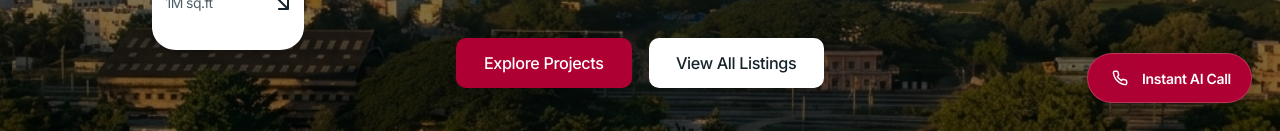
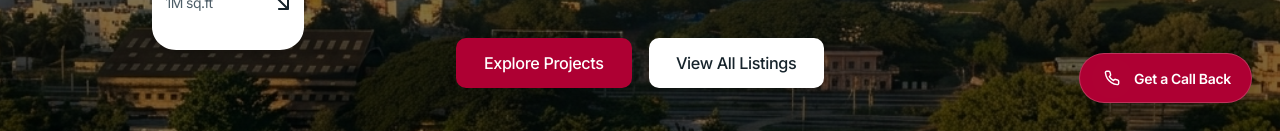
Before and after one commit to NganbaI/century-landing-page, a Next.js app: page / in a window 1280 px wide. Shown: the part 669-800 px from the top of the page. Built offline with nearby package versions, Linux system fonts and the light colour scheme.

Commit message:
CTA update

```diff
--- a/src/components/AICallbackWidget.tsx
+++ b/src/components/AICallbackWidget.tsx
@@ -98,7 +98,7 @@ export default function AICallbackWidget() {
             <path d="M22 16.92v3a2 2 0 0 1-2.18 2 19.79 19.79 0 0 1-8.63-3.07 19.5 19.5 0 0 1-6-6 19.79 19.79 0 0 1-3.07-8.67A2 2 0 0 1 4.11 2h3a2 2 0 0 1 2 1.72 12.84 12.84 0 0 0 .7 2.81 2 2 0 0 1-.45 2.11L8.09 9.91a16 16 0 0 0 6 6l1.27-1.27a2 2 0 0 1 2.11-.45 12.84 12.84 0 0 0 2.81.7A2 2 0 0 1 22 16.92z" />
           </svg>
         </span>
-        <span>Instant AI Call</span>
+        <span>Get a Call Back</span>
       </button>
 
       {/* Modal Overlay */}
@@ -196,11 +196,10 @@ export default function AICallbackWidget() {
 
               {status.type && (
                 <div
-                  className={`${styles.statusMessage} ${
-                    status.type === "success"
+                  className={`${styles.statusMessage} ${status.type === "success"
                       ? styles.statusSuccess
                       : styles.statusError
-                  }`}
+                    }`}
                   role="alert"
                 >
                   {status.message}
```
